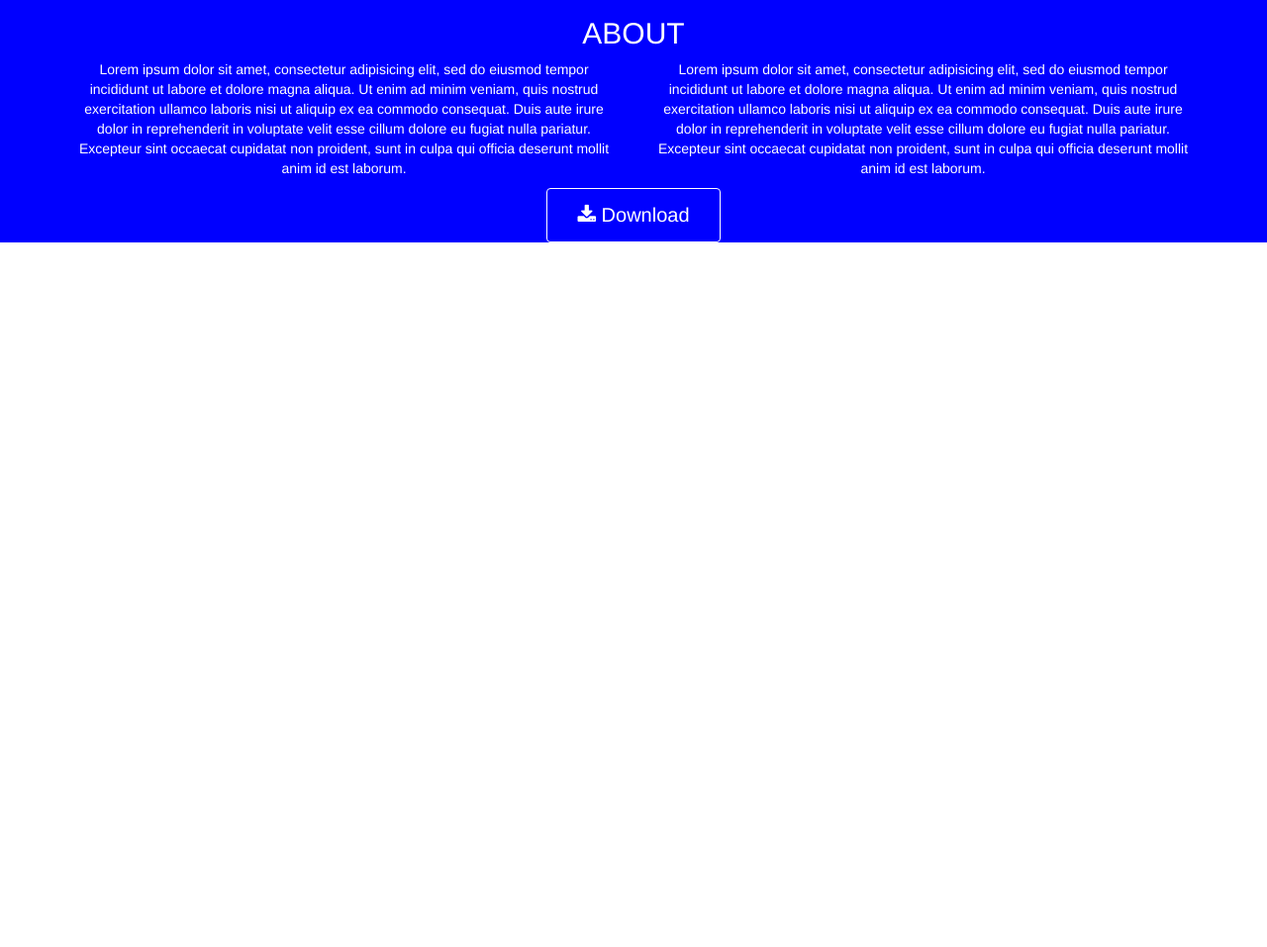
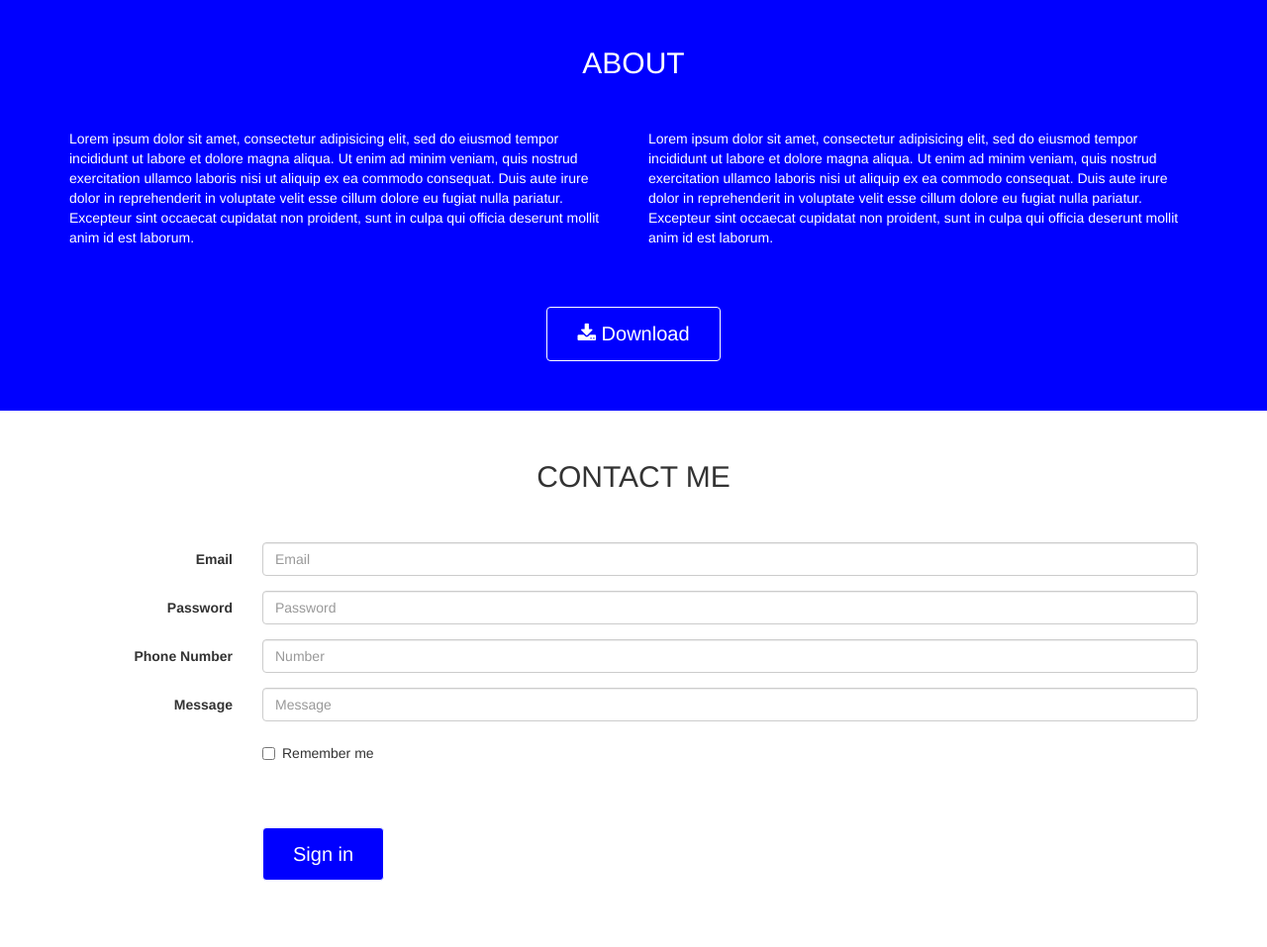
Before and after one commit to RobertoDT/html-css-bootstrap-freelancer, a plain HTML site: page index.html in a window 1280 px wide. Shown: the part 1332-2289 px from the top of the page at 99% size. Before the commit the page ends 1579 px from the top, so only its background shows below. Drawn offline with nearby package versions, Linux system fonts and the light colour scheme.

Commit message:
Aggiunto Form

```diff
--- a/css/style.css
+++ b/css/style.css
@@ -37,4 +37,9 @@
   padding: 12px 30px;
   cursor: pointer;
   font-size: 20px;
+  margin: 50px 0;
 }
+
+.m_50{
+  margin: 50px 0;
+}
--- a/index.html
+++ b/index.html
@@ -92,24 +92,68 @@
       </section>
       <!-- /portfolio -->
       <!-- about -->
-      <section class="bg_blue tx_center white">
+      <section class="bg_blue white">
         <div class="container">
           <div class="row">
-            <h2>ABOUT</h2>
-            <div class="col-md-6">
+            <h2 class="tx_center m_50">ABOUT</h2>
+            <div class="col-md-6 col-xs-12 col-sm-6">
               <p>Lorem ipsum dolor sit amet, consectetur adipisicing elit, sed do eiusmod tempor incididunt ut labore et dolore magna aliqua. Ut enim ad minim veniam, quis nostrud exercitation ullamco laboris nisi ut aliquip ex ea commodo consequat. Duis aute irure dolor in reprehenderit in voluptate velit esse cillum dolore eu fugiat nulla pariatur. Excepteur sint occaecat cupidatat non proident, sunt in culpa qui officia deserunt mollit anim id est laborum.</p>
             </div>
-            <div class="col-md-6">
+            <div class="col-md-6 col-xs-12 col-sm-6">
               <p>Lorem ipsum dolor sit amet, consectetur adipisicing elit, sed do eiusmod tempor incididunt ut labore et dolore magna aliqua. Ut enim ad minim veniam, quis nostrud exercitation ullamco laboris nisi ut aliquip ex ea commodo consequat. Duis aute irure dolor in reprehenderit in voluptate velit esse cillum dolore eu fugiat nulla pariatur. Excepteur sint occaecat cupidatat non proident, sunt in culpa qui officia deserunt mollit anim id est laborum.</p>
             </div>
-            <button class="btn"><i class="fa fa-download"></i> Download</button>
+            <div class="tx_center">
+              <button class="btn"><i class="fa fa-download"></i> Download</button>
+            </div>
           </div>
         </div>
       </section>
       <!-- /about -->
       <!-- form -->
       <section>
-
+        <div class="container">
+          <h2 class="tx_center  m_50">CONTACT ME</h2>
+          <form class="form-horizontal">
+            <div class="form-group">
+              <label for="inputEmail3" class="col-sm-2 control-label">Email</label>
+              <div class="col-sm-10">
+                <input type="email" class="form-control" id="inputEmail3" placeholder="Email">
+              </div>
+            </div>
+            <div class="form-group">
+              <label for="inputPassword3" class="col-sm-2 control-label">Password</label>
+              <div class="col-sm-10">
+                <input type="password" class="form-control" id="inputPassword3" placeholder="Password">
+              </div>
+            </div>
+            <div class="form-group">
+              <label for="inputPassword3" class="col-sm-2 control-label">Phone Number</label>
+              <div class="col-sm-10">
+                <input type="text" class="form-control" placeholder="Number">
+              </div>
+            </div>
+            <div class="form-group">
+              <label for="inputPassword3" class="col-sm-2 control-label">Message</label>
+              <div class="col-sm-10">
+                <input type="text" class="form-control" placeholder="Message">
+              </div>
+            </div>
+            <div class="form-group">
+              <div class="col-sm-offset-2 col-sm-10">
+                <div class="checkbox">
+                  <label>
+                    <input type="checkbox"> Remember me
+                  </label>
+                </div>
+              </div>
+            </div>
+            <div class="form-group">
+              <div class="col-sm-offset-2 col-sm-10">
+                <button type="submit" class="btn btn-default">Sign in</button>
+              </div>
+            </div>
+          </form>
+        </div>
       </section>
       <!-- /form -->
     </main>
```
